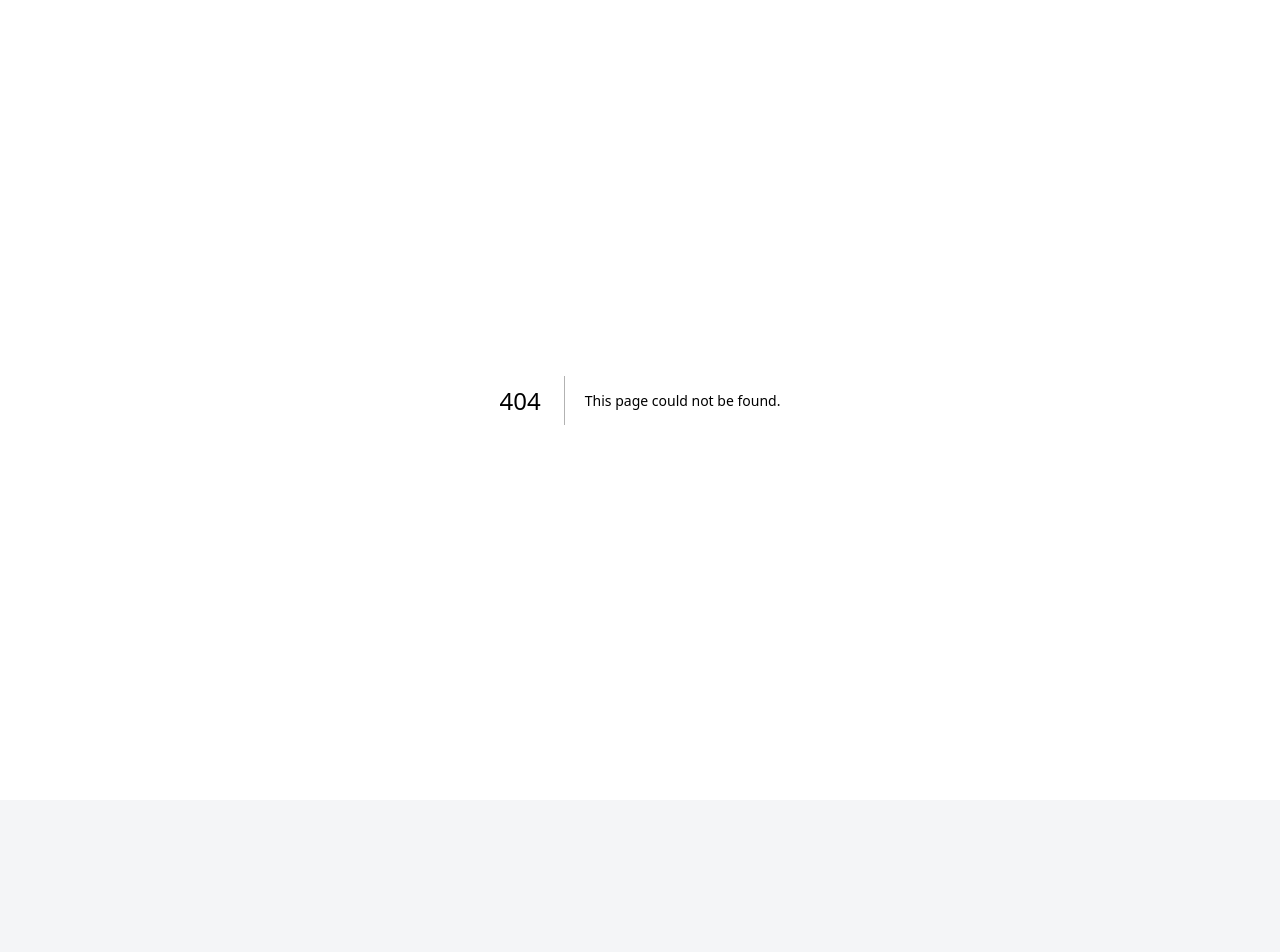
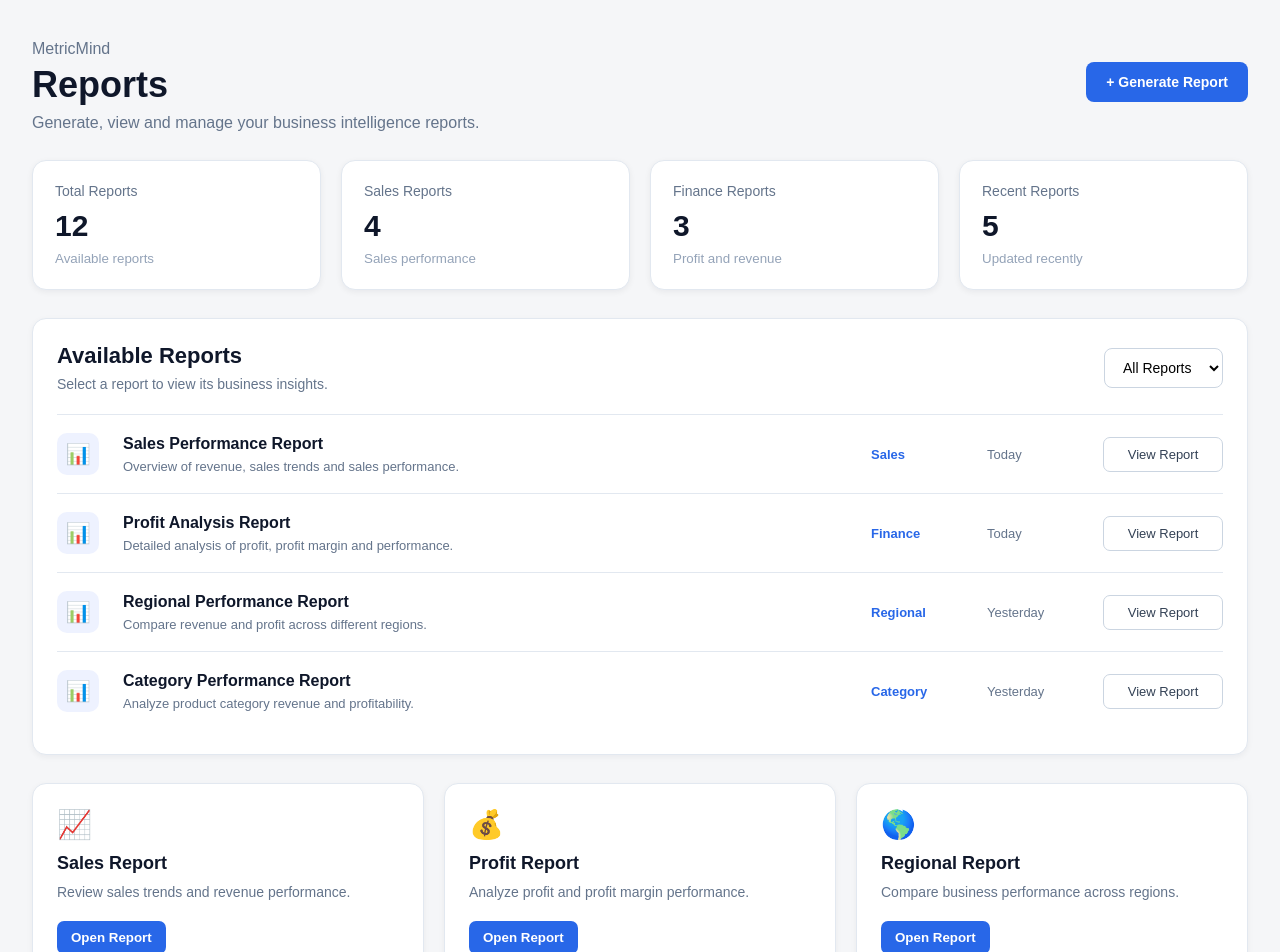
Before and after one commit to Sameerabegum-create/-metricmind-agentic-semantic-bi, a Next.js app: page /reports in a window 1280 px wide. Before the commit this address had no page. Shown: the top 952 px of the page. Before the commit the page ends 800 px from the top, so only its background shows below. Built offline with nearby package versions, Linux system fonts and the light colour scheme.

Commit message:
Add Reports dashboard

```diff
--- a/app/globals.css
+++ b/app/globals.css
@@ -447,3 +447,270 @@ body {
     grid-template-columns: 1fr;
   }
 }
+/* ================================
+   REPORTS PAGE
+================================ */
+
+.reports-page {
+  min-height: 100vh;
+  padding: 32px;
+  background: #f5f6f8;
+  color: #0f172a;
+}
+
+.reports-header {
+  display: flex;
+  justify-content: space-between;
+  align-items: center;
+  margin-bottom: 28px;
+}
+
+.reports-brand {
+  margin: 0 0 6px;
+  color: #64748b;
+  font-size: 15px;
+}
+
+.reports-header h1 {
+  margin: 0;
+  font-size: 36px;
+  font-weight: 700;
+}
+
+.reports-header p {
+  margin-top: 8px;
+  color: #64748b;
+  font-size: 16px;
+}
+
+.generate-button {
+  padding: 12px 20px;
+  border: none;
+  border-radius: 8px;
+  background: #2867e8;
+  color: white;
+  font-size: 14px;
+  font-weight: 600;
+  cursor: pointer;
+}
+
+/* SUMMARY */
+
+.reports-summary {
+  display: grid;
+  grid-template-columns: repeat(4, 1fr);
+  gap: 20px;
+  margin-bottom: 28px;
+}
+
+.report-summary-card {
+  background: white;
+  border: 1px solid #e2e8f0;
+  border-radius: 14px;
+  padding: 22px;
+  box-shadow: 0 2px 6px rgba(15, 23, 42, 0.06);
+}
+
+.report-summary-card span {
+  display: block;
+  color: #64748b;
+  font-size: 14px;
+  margin-bottom: 10px;
+}
+
+.report-summary-card strong {
+  display: block;
+  font-size: 30px;
+  margin-bottom: 6px;
+}
+
+.report-summary-card small {
+  color: #94a3b8;
+}
+
+/* REPORT PANEL */
+
+.reports-panel {
+  background: white;
+  border: 1px solid #e2e8f0;
+  border-radius: 14px;
+  padding: 24px;
+  margin-bottom: 28px;
+  box-shadow: 0 2px 6px rgba(15, 23, 42, 0.05);
+}
+
+.reports-panel-header {
+  display: flex;
+  justify-content: space-between;
+  align-items: center;
+  margin-bottom: 22px;
+}
+
+.reports-panel-header h2 {
+  margin: 0;
+  font-size: 22px;
+}
+
+.reports-panel-header p {
+  margin-top: 7px;
+  color: #64748b;
+  font-size: 14px;
+}
+
+.report-filter {
+  padding: 10px 14px;
+  border: 1px solid #cbd5e1;
+  border-radius: 8px;
+  background: white;
+  font-size: 14px;
+}
+
+/* REPORT ROW */
+
+.reports-list {
+  display: flex;
+  flex-direction: column;
+}
+
+.report-row {
+  display: grid;
+  grid-template-columns: 50px 1fr 100px 100px 120px;
+  align-items: center;
+  gap: 16px;
+  padding: 18px 0;
+  border-top: 1px solid #e2e8f0;
+}
+
+.report-icon {
+  width: 42px;
+  height: 42px;
+  display: flex;
+  align-items: center;
+  justify-content: center;
+  border-radius: 10px;
+  background: #eef2ff;
+  font-size: 20px;
+}
+
+.report-info h3 {
+  margin: 0;
+  font-size: 16px;
+}
+
+.report-info p {
+  margin: 6px 0 0;
+  color: #64748b;
+  font-size: 13px;
+}
+
+.report-type {
+  color: #2867e8;
+  font-size: 13px;
+  font-weight: 600;
+}
+
+.report-updated {
+  color: #64748b;
+  font-size: 13px;
+}
+
+.view-report-button {
+  padding: 9px 12px;
+  border: 1px solid #cbd5e1;
+  border-radius: 7px;
+  background: white;
+  color: #334155;
+  font-size: 13px;
+  cursor: pointer;
+}
+
+.view-report-button:hover {
+  background: #f8fafc;
+}
+
+/* QUICK REPORTS */
+
+.quick-reports {
+  display: grid;
+  grid-template-columns: repeat(3, 1fr);
+  gap: 20px;
+}
+
+.quick-report-card {
+  background: white;
+  border: 1px solid #e2e8f0;
+  border-radius: 14px;
+  padding: 24px;
+  box-shadow: 0 2px 6px rgba(15, 23, 42, 0.05);
+}
+
+.quick-icon {
+  font-size: 28px;
+  margin-bottom: 12px;
+}
+
+.quick-report-card h3 {
+  margin: 0;
+  font-size: 18px;
+}
+
+.quick-report-card p {
+  margin: 8px 0 18px;
+  color: #64748b;
+  font-size: 14px;
+  line-height: 1.5;
+}
+
+.quick-report-card button {
+  padding: 9px 14px;
+  border: none;
+  border-radius: 7px;
+  background: #2867e8;
+  color: white;
+  font-weight: 600;
+  cursor: pointer;
+}
+
+/* RESPONSIVE */
+
+@media (max-width: 1100px) {
+  .reports-summary {
+    grid-template-columns: repeat(2, 1fr);
+  }
+
+  .report-row {
+    grid-template-columns: 50px 1fr;
+  }
+
+  .report-type,
+  .report-updated,
+  .view-report-button {
+    grid-column: 2;
+  }
+
+  .quick-reports {
+    grid-template-columns: 1fr;
+  }
+}
+
+@media (max-width: 650px) {
+  .reports-page {
+    padding: 20px;
+  }
+
+  .reports-header {
+    flex-direction: column;
+    align-items: flex-start;
+    gap: 16px;
+  }
+
+  .reports-summary {
+    grid-template-columns: 1fr;
+  }
+
+  .reports-panel-header {
+    flex-direction: column;
+    align-items: flex-start;
+    gap: 15px;
+  }
+}
--- a/app/page.tsx
+++ b/app/page.tsx
@@ -62,9 +62,9 @@ export default function Home() {
             AI Assistant
           </div>
 
-          <div className="menu-item">
-            Reports
-          </div>
+          <Link href="/reports" className="menu-item">
+          Reports
+        </Link>
         </div>
 
         <div className="menu-section system">
--- /dev/null
+++ b/app/reports/page.tsx
@@ -0,0 +1,166 @@
+"use client";
+
+const reports = [
+    {
+    name: "Sales Performance Report",
+    description:
+        "Overview of revenue, sales trends and sales performance.",
+    type: "Sales",
+    updated: "Today",
+    },
+    {
+    name: "Profit Analysis Report",
+    description:
+        "Detailed analysis of profit, profit margin and performance.",
+    type: "Finance",
+    updated: "Today",
+    },
+    {
+    name: "Regional Performance Report",
+    description:
+        "Compare revenue and profit across different regions.",
+    type: "Regional",
+    updated: "Yesterday",
+    },
+    {
+    name: "Category Performance Report",
+    description:
+        "Analyze product category revenue and profitability.",
+    type: "Category",
+    updated: "Yesterday",
+    },
+];
+
+export default function ReportsPage() {
+    return (
+    <main className="reports-page">
+        <header className="reports-header">
+        <div>
+            <p className="reports-brand">MetricMind</p>
+
+            <h1>Reports</h1>
+
+            <p>
+            Generate, view and manage your business intelligence reports.
+            </p>
+        </div>
+
+        <button className="generate-button">
+            + Generate Report
+        </button>
+        </header>
+
+        <section className="reports-summary">
+        <div className="report-summary-card">
+            <span>Total Reports</span>
+            <strong>12</strong>
+            <small>Available reports</small>
+        </div>
+
+        <div className="report-summary-card">
+            <span>Sales Reports</span>
+            <strong>4</strong>
+            <small>Sales performance</small>
+        </div>
+
+        <div className="report-summary-card">
+            <span>Finance Reports</span>
+            <strong>3</strong>
+            <small>Profit and revenue</small>
+        </div>
+
+        <div className="report-summary-card">
+            <span>Recent Reports</span>
+            <strong>5</strong>
+            <small>Updated recently</small>
+        </div>
+        </section>
+
+        <section className="reports-panel">
+        <div className="reports-panel-header">
+            <div>
+            <h2>Available Reports</h2>
+
+            <p>
+                Select a report to view its business insights.
+            </p>
+            </div>
+
+            <select className="report-filter">
+            <option>All Reports</option>
+            <option>Sales</option>
+            <option>Finance</option>
+            <option>Regional</option>
+            <option>Category</option>
+            </select>
+        </div>
+
+        <div className="reports-list">
+            {reports.map((report) => (
+            <div className="report-row" key={report.name}>
+                <div className="report-icon">
+                📊
+                </div>
+
+                <div className="report-info">
+                <h3>{report.name}</h3>
+
+                <p>{report.description}</p>
+                </div>
+
+                <div className="report-type">
+                {report.type}
+                </div>
+
+                <div className="report-updated">
+                {report.updated}
+                </div>
+
+                <button className="view-report-button">
+                View Report
+                </button>
+            </div>
+            ))}
+        </div>
+        </section>
+
+        <section className="quick-reports">
+        <div className="quick-report-card">
+            <div className="quick-icon">📈</div>
+
+            <h3>Sales Report</h3>
+
+            <p>
+            Review sales trends and revenue performance.
+            </p>
+
+            <button>Open Report</button>
+        </div>
+
+        <div className="quick-report-card">
+            <div className="quick-icon">💰</div>
+
+            <h3>Profit Report</h3>
+
+            <p>
+            Analyze profit and profit margin performance.
+            </p>
+
+            <button>Open Report</button>
+        </div>
+
+        <div className="quick-report-card">
+            <div className="quick-icon">🌎</div>
+
+            <h3>Regional Report</h3>
+
+        <p>
+            Compare business performance across regions.
+            </p>
+
+            <button>Open Report</button>
+        </div>
+        </section>
+    </main>
+    );
+}
```
